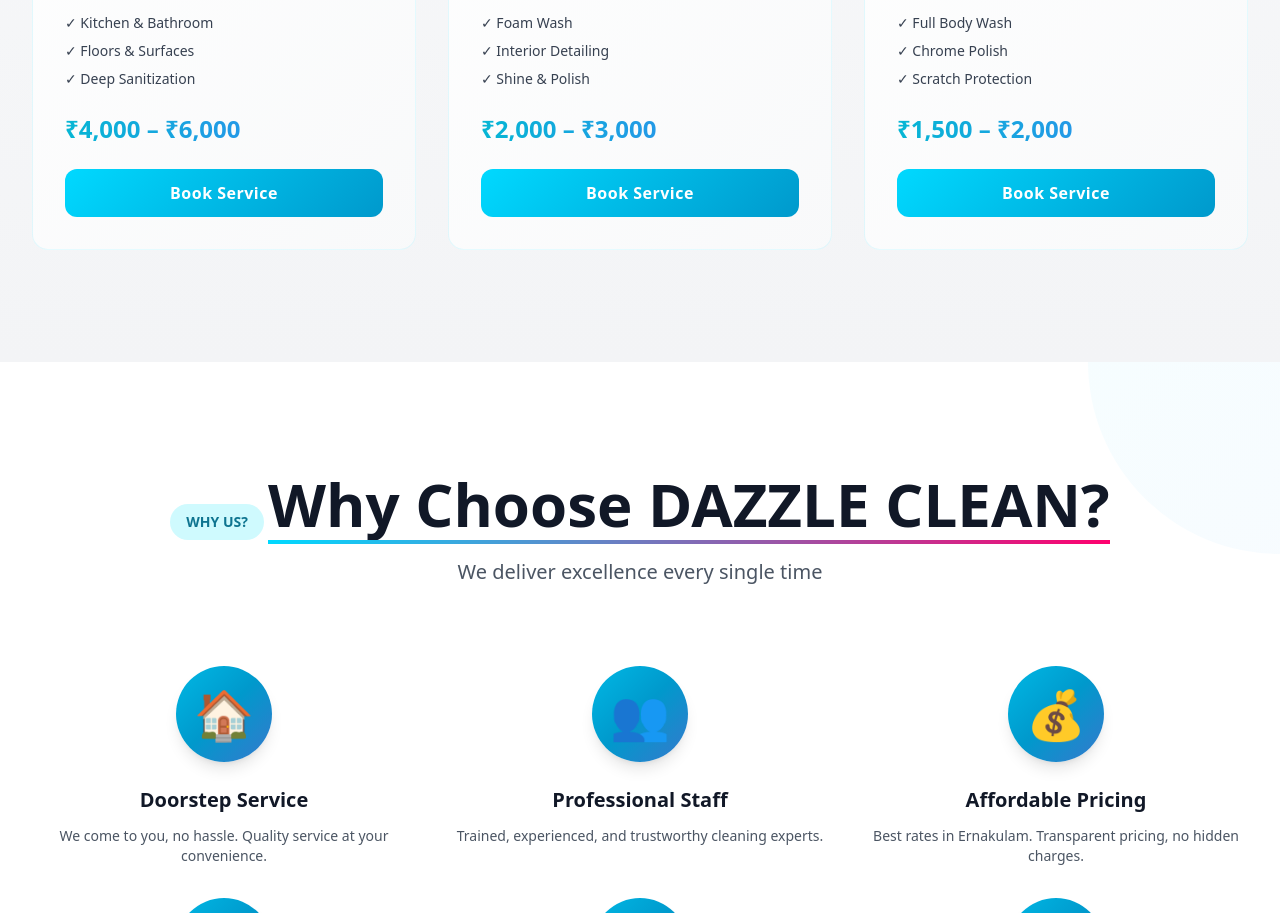
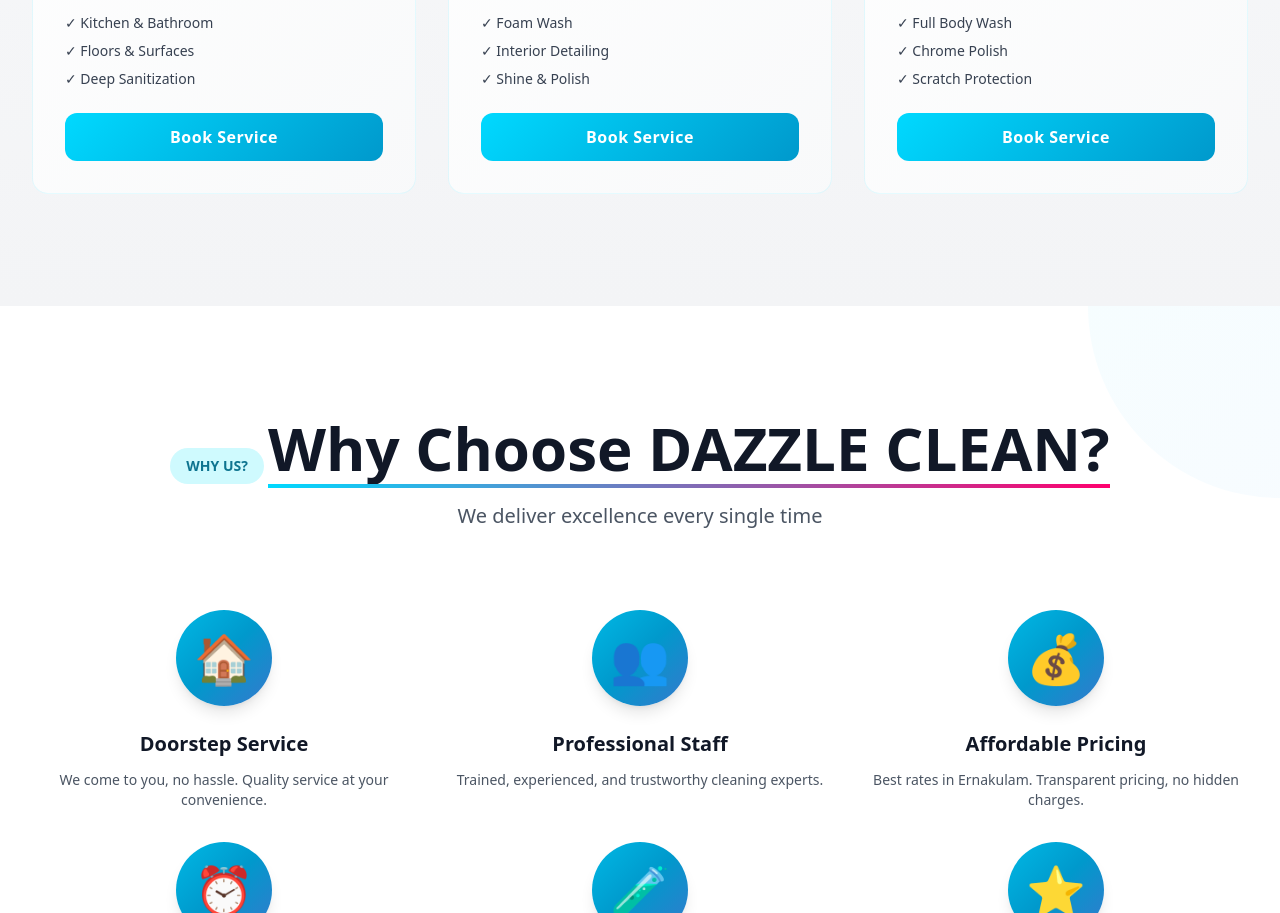
Before and after one commit to dazzleclean2026/dazzleclean, a plain HTML site: page index.html in a window 1280 px wide. Shown: the part 1529-2442 px from the top of the page. Drawn offline with Linux system fonts and the light colour scheme.

Commit message:
Update index.html

```diff
--- a/index.html
+++ b/index.html
@@ -534,9 +534,9 @@
                         <p class="text-gray-700 font-medium">✓ Floors & Surfaces</p>
                         <p class="text-gray-700 font-medium">✓ Deep Sanitization</p>
                     </div>
-                    <div class="text-2xl font-black bg-gradient-to-r from-cyan-500 to-blue-500 bg-clip-text text-transparent mb-6">
+                    <!-- <div class="text-2xl font-black bg-gradient-to-r from-cyan-500 to-blue-500 bg-clip-text text-transparent mb-6">
                         ₹4,000 – ₹6,000
-                    </div>
+                    </div> -->
                     <a href="https://wa.me/919744718332" target="_blank" class="btn-primary text-white px-6 py-3 rounded-xl font-semibold text-center transition">
                         Book Service
                     </a>
@@ -558,9 +558,9 @@
                         <p class="text-gray-700 font-medium">✓ Interior Detailing</p>
                         <p class="text-gray-700 font-medium">✓ Shine & Polish</p>
                     </div>
-                    <div class="text-2xl font-black bg-gradient-to-r from-cyan-500 to-blue-500 bg-clip-text text-transparent mb-6">
+                    <!-- <div class="text-2xl font-black bg-gradient-to-r from-cyan-500 to-blue-500 bg-clip-text text-transparent mb-6">
                         ₹2,000 – ₹3,000
-                    </div>
+                    </div> -->
                     <a href="https://wa.me/919744718332" target="_blank" class="btn-primary text-white px-6 py-3 rounded-xl font-semibold text-center transition">
                         Book Service
                     </a>
@@ -582,9 +582,9 @@
                         <p class="text-gray-700 font-medium">✓ Chrome Polish</p>
                         <p class="text-gray-700 font-medium">✓ Scratch Protection</p>
                     </div>
-                    <div class="text-2xl font-black bg-gradient-to-r from-cyan-500 to-blue-500 bg-clip-text text-transparent mb-6">
+                    <!-- <div class="text-2xl font-black bg-gradient-to-r from-cyan-500 to-blue-500 bg-clip-text text-transparent mb-6">
                         ₹1,500 – ₹2,000
-                    </div>
+                    </div> -->
                     <a href="https://wa.me/919744718332" target="_blank" class="btn-primary text-white px-6 py-3 rounded-xl font-semibold text-center transition">
                         Book Service
                     </a>
```
